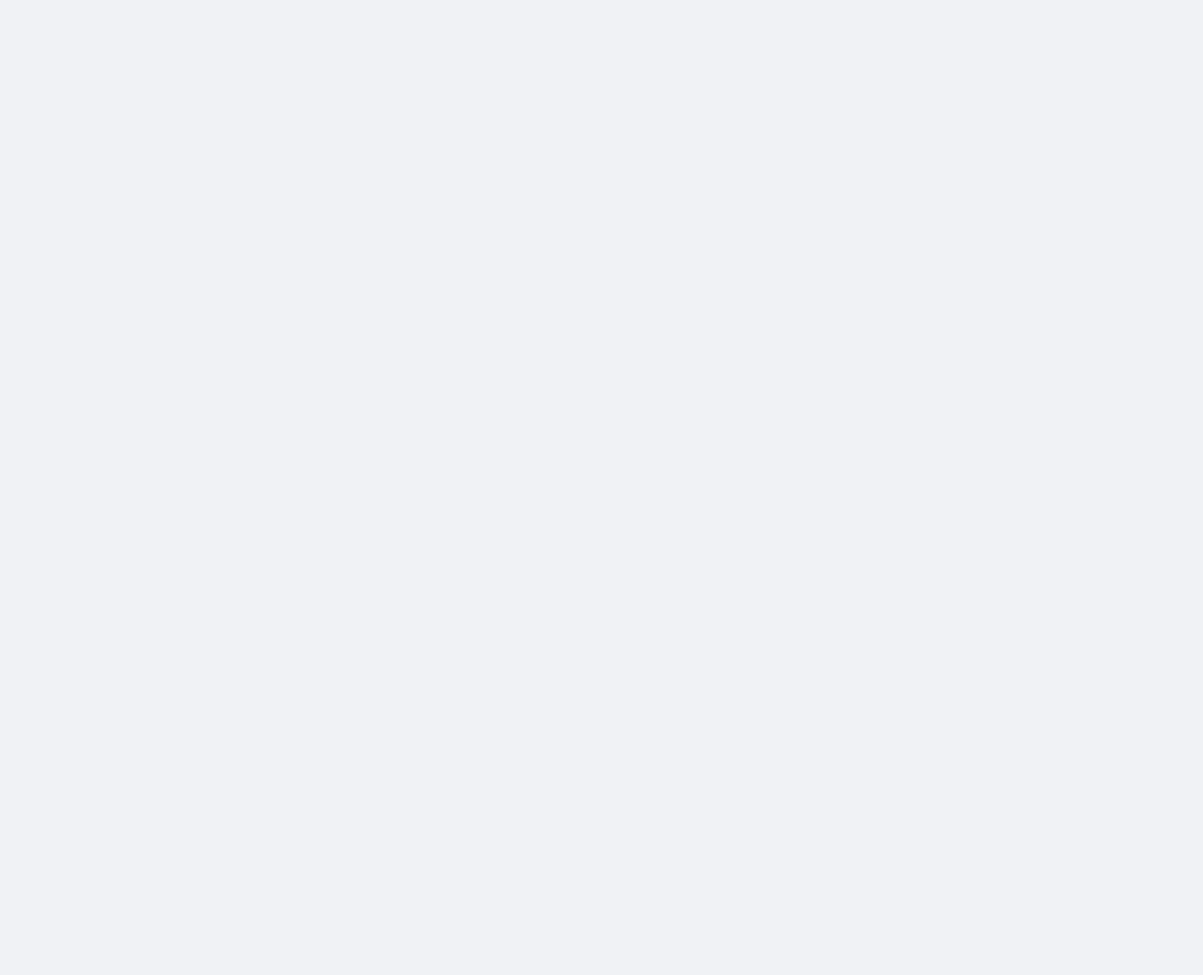
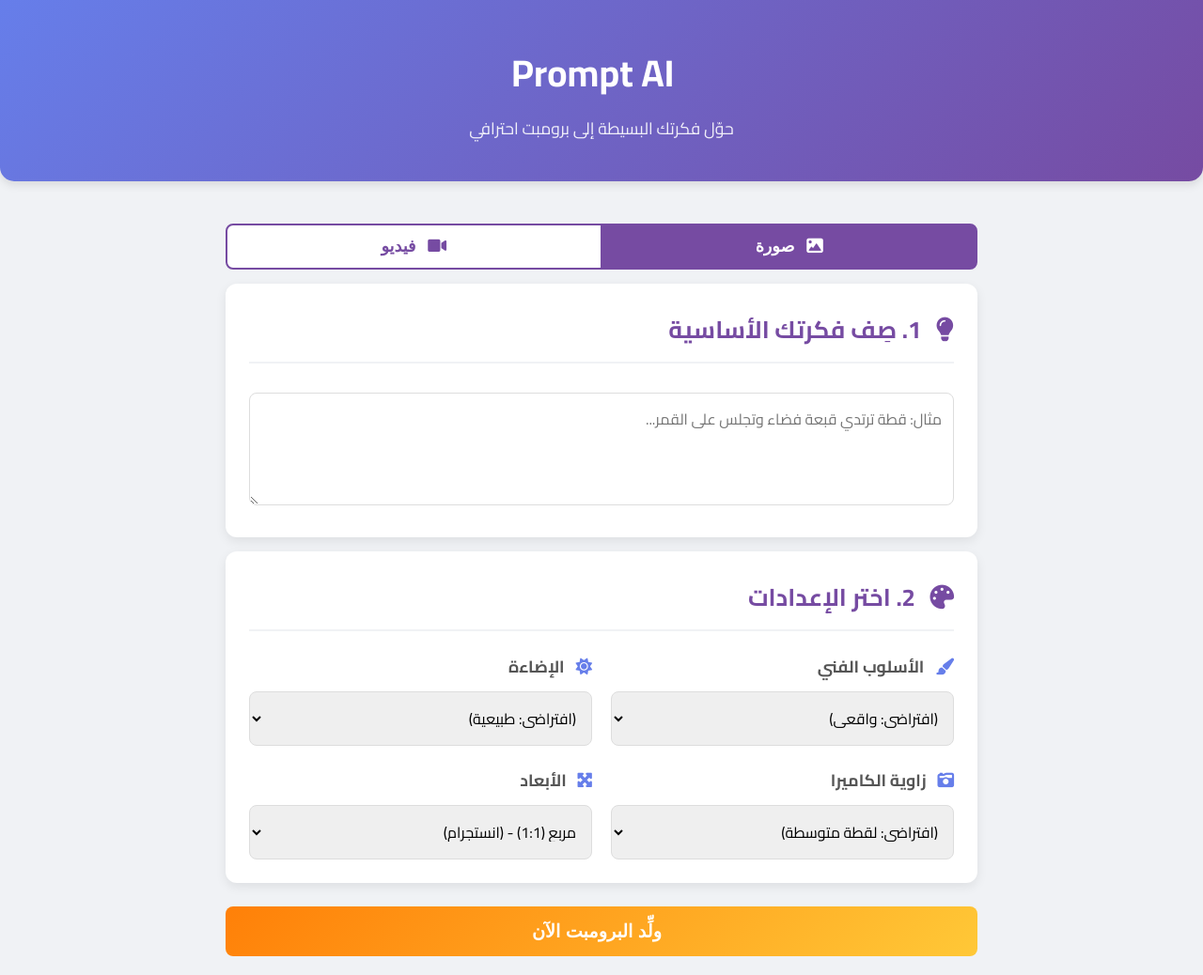
Before and after one commit to CaptainTaekwondo/prompt-studio, a website: page index.html in a window 1280 px wide. Shown: the whole page at 94% size. Before the commit the page ends 800 px from the top, so only its background shows below. Drawn offline with Linux system fonts and the light colour scheme.

Commit message:
Update index.html

```diff
--- a/index.html
+++ b/index.html
@@ -4,12 +4,101 @@
     <meta charset="UTF-8">
     <meta name="viewport" content="width=device-width, initial-scale=1.0">
     <title>Prompt AI - صانع البرومبت الاحترافي</title>
-    <!-- إضافة خط Cairo -->
     <link rel="stylesheet" href="https://fonts.googleapis.com/css2?family=Cairo:wght@400;600;700&display=swap">
     <link rel="stylesheet" href="style.css">
     <link rel="stylesheet" href="https://cdnjs.cloudflare.com/ajax/libs/font-awesome/6.0.0-beta3/css/all.min.css">
 </head>
 <body>
-    <!-- باقي المحتوى يبقى كما هو -->
+
+    <header class="header">
+        <div class="container">
+            <h1><i class="fas fa-magic-sparkles"></i> Prompt AI</h1>
+            <p>حوّل فكرتك البسيطة إلى برومبت احترافي</p>
+        </div>
+    </header>
+
+    <main class="container">
+
+        <div class="toggle-container">
+            <button id="type-image" class="toggle-button active" data-type="image">
+                <i class="fas fa-image"></i> صورة
+            </button>
+            <button id="type-video" class="toggle-button" data-type="video">
+                <i class="fas fa-video"></i> فيديو
+            </button>
+        </div>
+
+        <div class="card">
+            <h2><i class="fas fa-lightbulb"></i> 1. صِف فكرتك الأساسية</h2>
+            <textarea id="idea-input" placeholder="مثال: قطة ترتدي قبعة فضاء وتجلس على القمر..."></textarea>
+        </div>
+
+        <div class="card">
+            <h2><i class="fas fa-palette"></i> 2. اختر الإعدادات</h2>
+
+            <div class="controls-grid">
+                <div class="control-group">
+                    <label for="style-select"><i class="fas fa-paint-brush"></i> الأسلوب الفني</label>
+                    <select id="style-select">
+                        <option value="">(افتراضي: واقعي)</option>
+                        <option value="Cinematic">سينمائي (Cinematic)</option>
+                        <option value="Photorealistic">تصوير فوتوغرافي (Photorealistic)</option>
+                        <option value="Digital Art">فن رقمي (Digital Art)</option>
+                        <option value="Anime/Manga Style">أنمي/مانجا (Anime/Manga)</option>
+                        <option value="Pixel Art">فن البكسل (Pixel Art)</option>
+                        <option value="Cartoon Style">نمط كرتوني (Cartoon Style)</option>
+                        <option value="Moody">مودي (Moody)</option>
+                        <option value="Neon / Cyberpunk">فن النيون/سايبربانك (Neon / Cyberpunk)</option>
+                    </select>
+                </div>
+
+                <div class="control-group">
+                    <label for="lighting-select"><i class="fas fa-sun"></i> الإضاءة</label>
+                    <select id="lighting-select">
+                        <option value="">(افتراضي: طبيعية)</option>
+                        <option value="Studio Light">إضاءة استوديو (Studio Light)</option>
+                        <option value="Neon Lighting">إضاءة نيون (Neon Lighting)</option>
+                        <option value="Golden Hour">الساعة الذهبية (Golden Hour)</option>
+                        <option value="Dramatic Lighting">إضاءة درامية (Dramatic Lighting)</option>
+                        <option value="Dim Lighting">إضاءة خافتة (Dim Lighting)</option>
+                    </select>
+                </div>
+
+                <div class="control-group">
+                    <label for="composition-select"><i class="fas fa-camera-retro"></i> زاوية الكاميرا</label>
+                    <select id="composition-select">
+                        <option value="">(افتراضي: لقطة متوسطة)</option>
+                        <option value="Ultra-Wide Angle">لقطة واسعة جداً (Ultra-Wide)</option>
+                        <option value="Close-up">لقطة قريبة (Close-up)</option>
+                        <option value="Low-Angle Shot">لقطة من الأسفل (Low-Angle)</option>
+                        <option value="Aerial View">لقطة جوية (Aerial View)</option>
+                        <option value="Portrait">بورتريه (Portrait)</option>
+                    </select>
+                </div>
+
+                <div class="control-group">
+                    <label for="aspect-ratio-select"><i class="fas fa-expand-arrows-alt"></i> الأبعاد</label>
+                    <select id="aspect-ratio-select">
+                        <option value="--ar 1:1">مربع (1:1) - (انستجرام)</option>
+                        <option value="--ar 9:16">بورتريه (9:16) - (تيك توك/ستوري)</option>
+                        <option value="--ar 16:9">عرضي (16:9) - (يوتيوب)</option>
+                    </select>
+                </div>
+            </div>
+        </div>
+
+        <button id="generate-button">
+            <i class="fas fa-magic-sparkles"></i> ولِّد البرومبت الآن
+            <div class="loader" id="loader" style="display: none;"></div>
+        </button>
+
+        <div class="card" id="result-card" style="display: none;">
+            <h2><i class="fas fa-check-circle"></i> برومبت احترافي جاهز للنسخ</h2>
+            <textarea id="result-prompt" readonly></textarea>
+            <button id="copy-button"><i class="fas fa-copy"></i> نسخ البرومبت</button>
+        </div>
+    </main>
+
+    <script src="script.js"></script>
 </body>
 </html>
```
